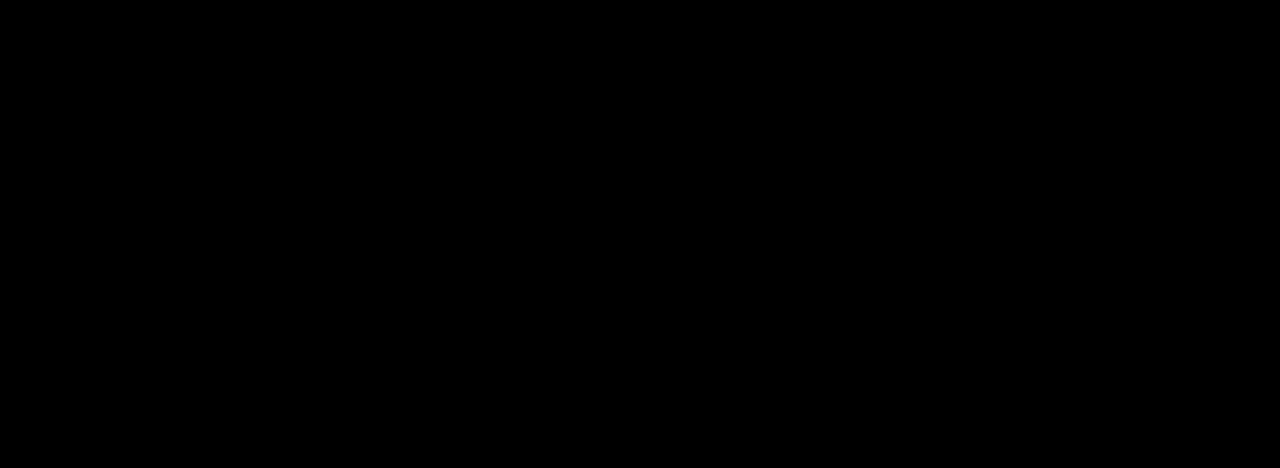
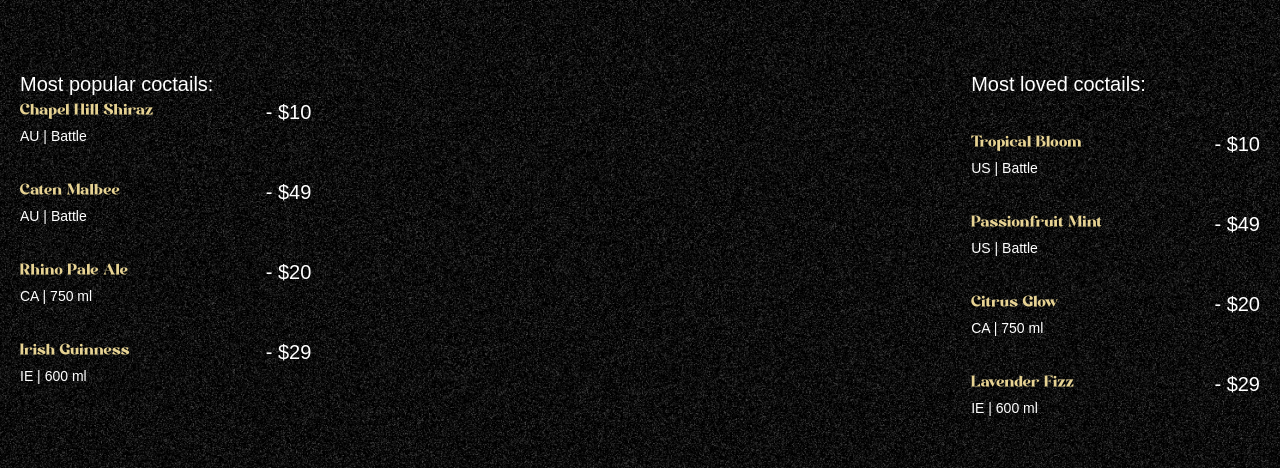
Before and after one commit to phubierd/2025-gsap-cocktail, a React (Vite) app: page / in a window 1280 px wide. Shown: the part 890-1358 px from the top of the page. Built offline with nearby package versions, Linux system fonts and the light colour scheme; a web font is replaced by a local one.

Commit message:
cocktail section

```diff
--- a/src/App.jsx
+++ b/src/App.jsx
@@ -2,6 +2,7 @@
 import gsap from 'gsap';
 import Navbar from './components/Navbar';
 import Hero from './components/Hero';
+import Cocktails from './components/Cocktails';
 
 gsap.registerPlugin(ScrollTrigger, SplitText);
 
@@ -10,6 +11,7 @@
     <main>
       <Navbar />
       <Hero />
+      <Cocktails />
     </main>
   );
 };
--- /dev/null
+++ b/src/components/Cocktails.jsx
@@ -0,0 +1,80 @@
+import React from 'react';
+import { cocktailLists, mockTailLists } from '../../constants';
+import { useGSAP } from '@gsap/react';
+import gsap from 'gsap';
+
+const Cocktails = () => {
+  useGSAP(() => {
+    const parallaxTimeline = gsap.timeline({
+      scrollTrigger: {
+        trigger: '#cocktails',
+        start: 'top 30%',
+        end: 'bottom 80%',
+        scrub: true,
+      },
+    });
+
+    parallaxTimeline
+      .from('#c-left-leaf', {
+        x: -100,
+        y: 100,
+      })
+      .from('#c-right-leaf', {
+        x: 100,
+        y: 100,
+      });
+  }, []);
+
+  return (
+    <section id="cocktails" className="noisy">
+      <img
+        src="/images/cocktail-left-leaf.png"
+        alt="left-leaf"
+        id="c-left-leaf"
+      />
+      <img
+        src="/images/cocktail-right-leaf.png"
+        alt="right-leaf"
+        id="c-right-leaf"
+      />
+
+      <div className="list">
+        <div className="popupar">
+          <h2>Most popular coctails:</h2>
+          <ul>
+            {cocktailLists.map(({ country, detail, name, price }) => (
+              <li key={name}>
+                <div className="md:me-28">
+                  <h3>{name}</h3>
+                  <p>
+                    {country} | {detail}
+                  </p>
+                </div>
+                <span>- {price}</span>
+              </li>
+            ))}
+          </ul>
+        </div>
+
+        <div className="loved">
+          <h2>Most loved coctails:</h2>
+          <ul>
+            {mockTailLists.map(({ country, detail, name, price }) => (
+              <li key={name}>
+                <div className="md:me-28">
+                  <h3>{name}</h3>
+                  <p>
+                    {country} | {detail}
+                  </p>
+                </div>
+                <span>- {price}</span>
+              </li>
+            ))}
+          </ul>
+        </div>
+      </div>
+    </section>
+  );
+};
+
+export default Cocktails;
```
